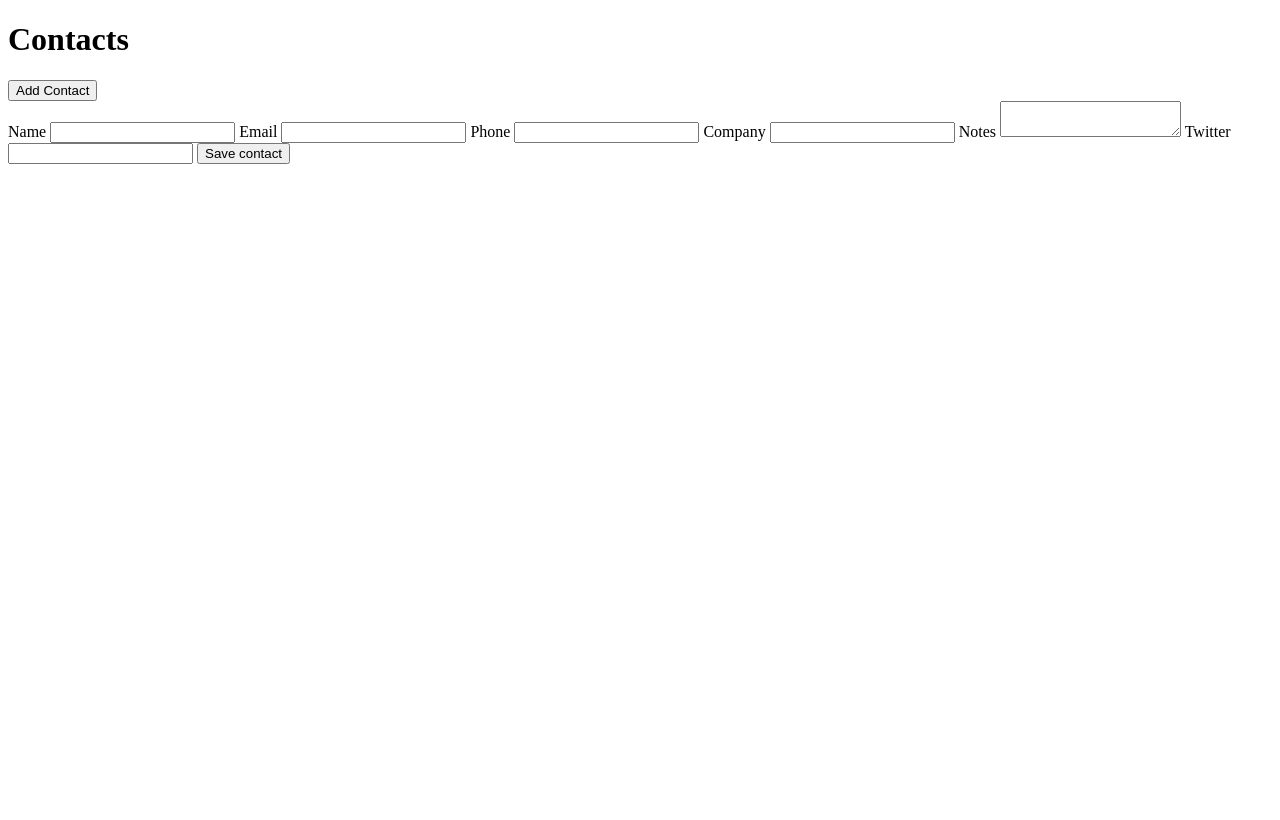
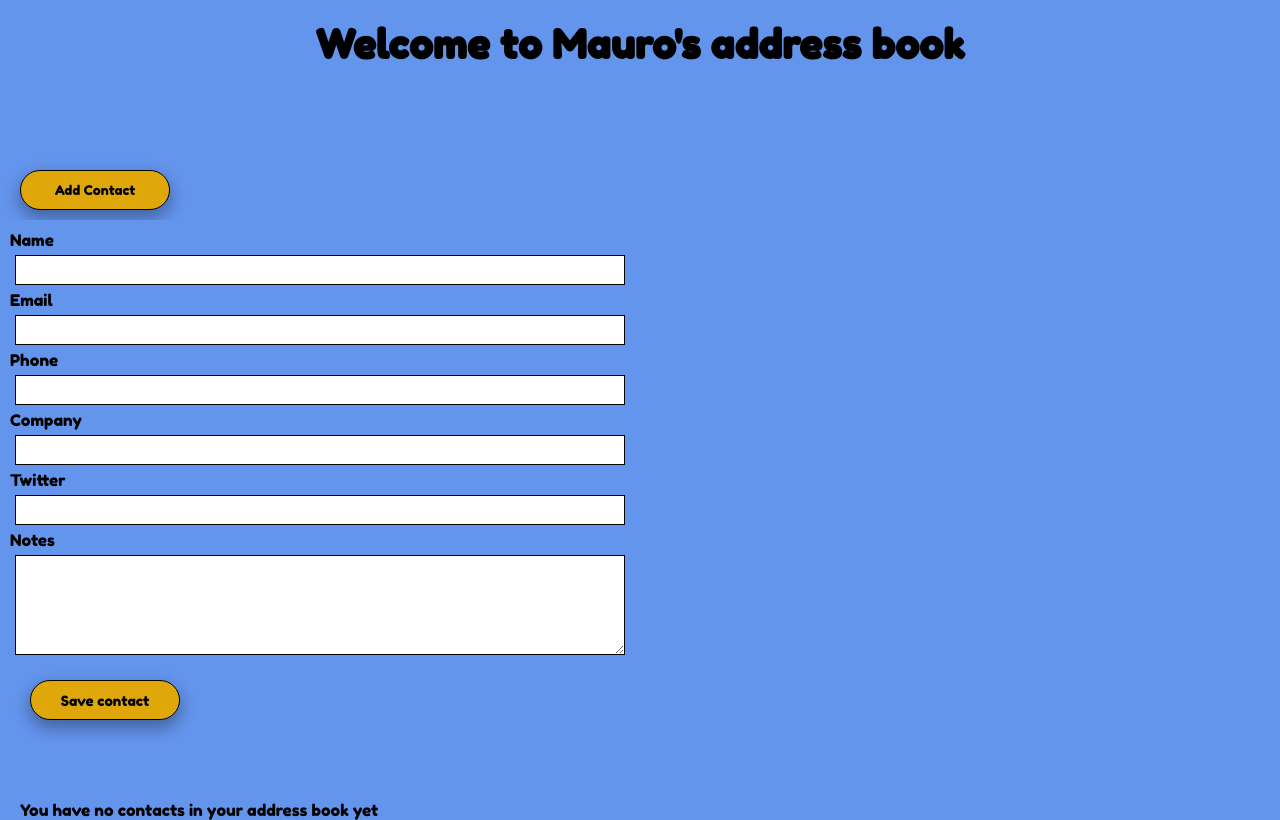
Before and after one commit to mauroavellaneda/AddressBook, a website: page src/index.html in a window 1280 px wide. Both pictures are taken after a click on the button "Add Contact". Drawn offline with Linux system fonts and the light colour scheme.

Commit message:
adding styles to my addres book

```diff
--- a/package.json
+++ b/package.json
@@ -1,5 +1,5 @@
 {
-  "name": "AddressBook",
+  "name": "address_book",
   "version": "1.0.0",
   "main": "index.js",
   "author": "<mauroeavellaneda@gmail.com>",
--- a/src/assets/css/styles.css
+++ b/src/assets/css/styles.css
@@ -0,0 +1,92 @@
+@import url('https://fonts.googleapis.com/css2?family=Fredoka+One&display=swap');
+
+* {
+    margin: 0;
+    padding: 0;
+    box-sizing: border-box;
+    outline: none;
+    background-color: cornflowerblue;
+    font-family: 'Fredoka One', cursive;
+}
+
+.title {
+    font-size: 20px;
+    position: relative;
+    text-align: center;
+    margin: 10px;
+    padding: 10px;
+}
+#add-contact {
+    height: 40px;
+    width: 150px;
+    position: absolute;
+    top: 150px;
+    margin: 20px;
+    padding: 5px;
+    background-color: #e0a70a;
+    border-radius: 50px;
+    cursor: pointer;
+    box-shadow: 0 8px 16px 0 rgba(0,0,0,0.2), 0 6px 20px 0 rgba(0,0,0,0.19);
+    transition-duration: 0.5s;
+}
+#add-contact:hover {
+    background-color: #4CAF50;
+    color: white;
+  }
+.bookbox {
+    position: absolute;
+    top: 220px;
+    height: 400px;
+    width: 50%;
+
+
+}
+.labels {
+    display: flex;
+    flex-direction: column;
+    margin: 5px;
+    padding: 5px;
+}
+button, input, textarea {
+    background-color:white;
+    border: 1px solid black;
+    margin: 5px;
+    outline: 0;
+    height: 30px;
+}
+
+#contact-list {
+    position: absolute;
+    left: 20px;
+    top: 800px;
+}
+#submit {
+
+        text-align: center;
+        padding: 5px;
+        margin: 20px;
+        width: 150px;
+        height: 40px;
+        font-size: 14px;
+        cursor: pointer;
+        text-decoration: none;
+        outline: none;
+        color:black;
+        background-color:#e0a70a;
+        border-radius: 50px;
+        box-shadow: 0 8px 16px 0 rgba(0,0,0,0.2), 0 6px 20px 0 rgba(0,0,0,0.19);
+
+
+      }
+
+      #submit:hover {background-color:#4CAF50}
+
+      #submit:active {
+        background-color:#4CAF50;
+        box-shadow: 0 5px #666;
+        transform: translateY(4px);
+
+}
+#notes {
+    height: 100px;
+}
--- a/src/assets/js/app.js
+++ b/src/assets/js/app.js
@@ -1,3 +1,5 @@
+const storage = window.localStorage
+
 const  renderContacts = () => {
     const  contacts = JSON.parse(storage.getItem('contacts'))
 
--- a/src/index.html
+++ b/src/index.html
@@ -1,43 +1,39 @@
-<!DOCTYPE  html>
-<html  lang="en">
+<!DOCTYPE html>
+<html lang="en">
   <head>
-
-	<meta  charset="UTF-8">
-	<meta  name="viewport"  content="width=device-width, initial-scale=1.0">
-	<meta  http-equiv="X-UA-Compatible"  content="ie=edge">
+    <meta charset="UTF-8" />
+    <meta name="viewport" content="width=device-width, initial-scale=1.0" />
+    <meta http-equiv="X-UA-Compatible" content="ie=edge" />
+    <link rel="stylesheet" href="assets/css/styles.css" />
     <title>Address book</title>
-
   </head>
 
   <body>
+    <div class="title"><h1>Welcome to Mauro's address book</h1></div>
 
-    <h1>Contacts</h1>
+    <button id="add-contact">Add Contact</button>
 
-    <button  id="add-contact">Add Contact</button>
-
-
+    <div class="bookbox">
       <form id="new-contact-form">
-
+        <div class="labels">
           <label for="name">Name</label>
-            <input id="name" name="name" type="text">
+          <input id="name" name="name" type="text" />
           <label for="email">Email</label>
-            <input id="email" name="email" type="email">
+          <input id="email" name="email" type="email" />
           <label for="phone">Phone</label>
-            <input id="phone" name="phone" type="text">
+          <input id="phone" name="phone" type="text" />
           <label for="company">Company</label>
-            <input id="company" name="company" type="text">
+          <input id="company" name="company" type="text" />
+          <label for="twitter">Twitter</label>
+          <input id="twitter" name="twitter" type="text" />
           <label for="notes">Notes</label>
           <textarea id="notes" name="notes" type="text"></textarea>
-            <label for="twitter">Twitter</label>
-            <input id="twitter" name="twitter" type="text">
-            <input id="submit" type="submit" value="Save contact">
-
+          <input id="submit" type="submit" value="Save contact" />
+        </div>
       </form>
+    </div>
 
     <div id="contact-list"></div>
     <script src="./assets/js/app.js"></script>
-
-
-
   </body>
 </html>
```
Lines whose indentation alone changed are shown as unchanged.
